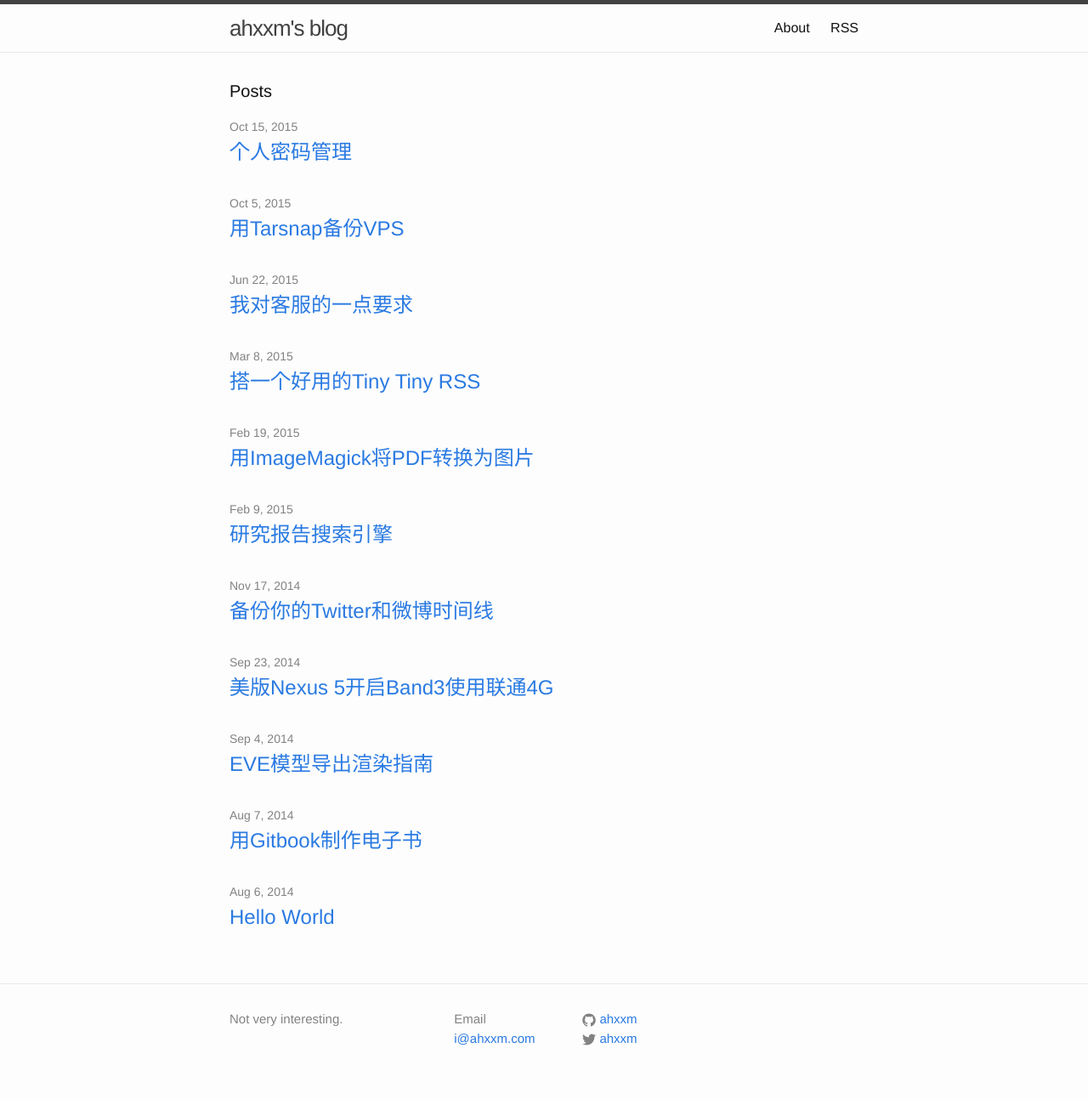
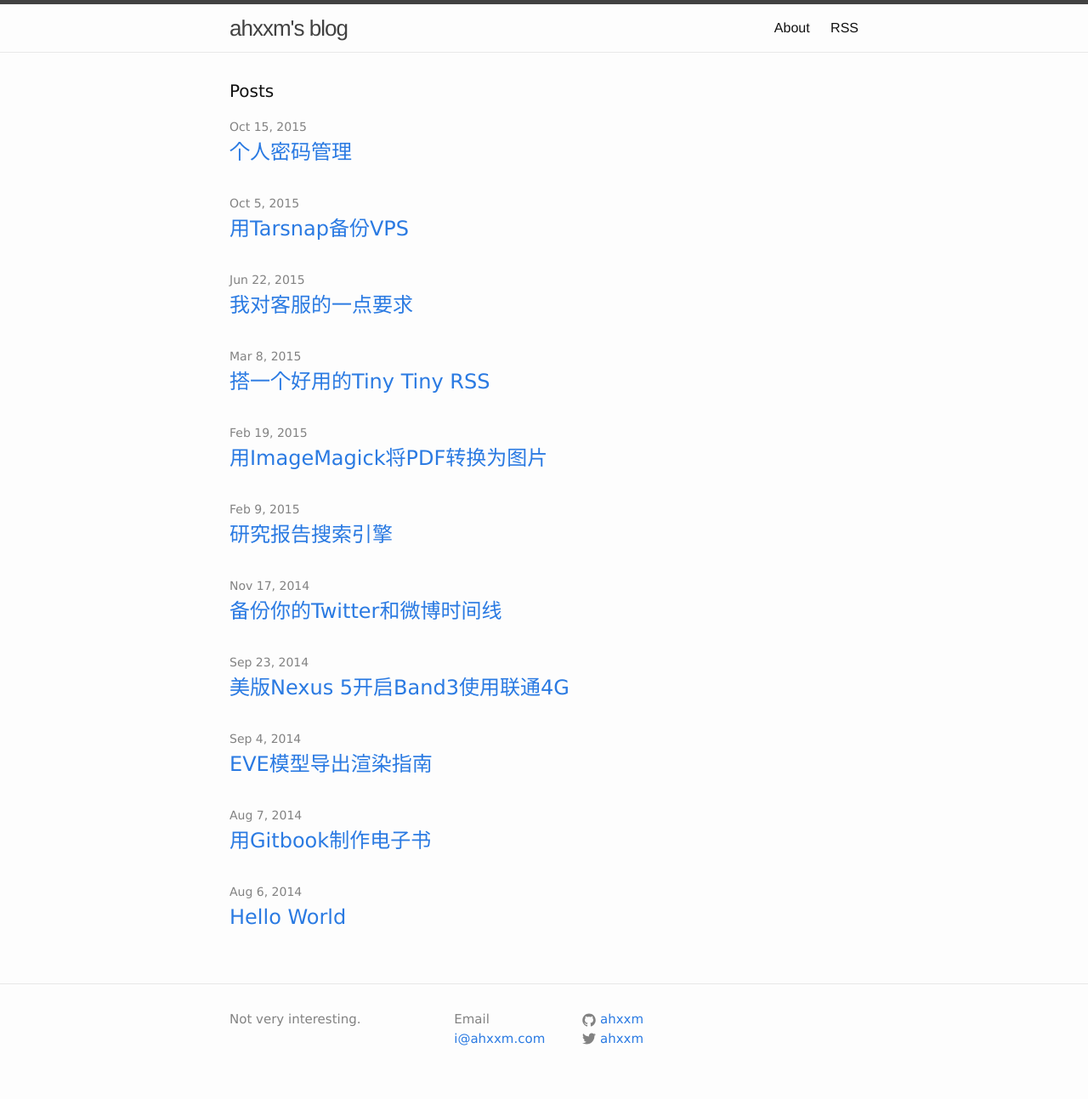
Before and after one commit to ahxxm/ahxxm.github.io, a Jekyll site: the page built from index.html, in a window 1280 px wide. Shown: the whole page at 85% size. Built offline with Jekyll 4.4.1, drawn with Linux system fonts in a browser that asks for light colours.

Commit message:
change font family

```diff
--- a/_sass/_base.scss
+++ b/_sass/_base.scss
@@ -6,6 +6,7 @@ p, blockquote, pre, hr,
 dl, dd, ol, ul, figure {
     margin: 0;
     padding: 0;
+    font-family: "Lucida Grande", "Verdana", "Hiragino Sans GB", "Lantinghei SC", Arial, "Microsoft YaHei", "微软雅黑", "STHeiti", "WenQuanYi Micro Hei", SimSun, sans-serif;
 }
 
 
```
